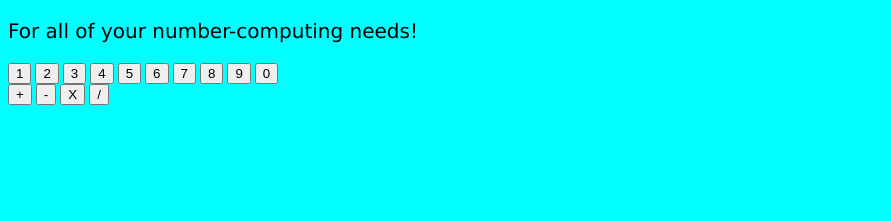
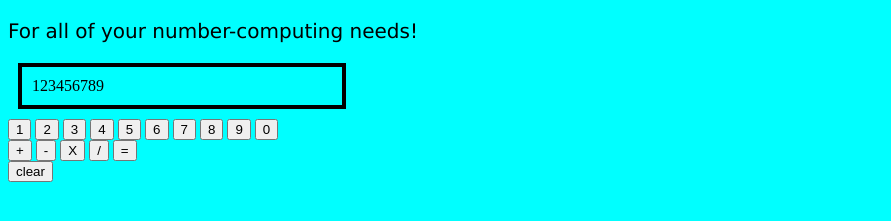
Before and after one commit to bobaboyuwu/Number-Cruncher, a plain HTML site: page index.html in a window 1280 px wide. Shown: the part 61-282 px from the top of the page, without its empty margins (0-891 px from the left). Drawn offline with Linux system fonts and the light colour scheme.

Commit message:
Add equal and clear buttons, display, and comments

```diff
--- a/index.html
+++ b/index.html
@@ -11,7 +11,7 @@
 <body>
     <h1>The Number Cruncher 3000!</h1>
     <p>For all of your number-computing needs!</p>
-    <div id="result"></div>
+    <div id="display">123456789</div>
       <div id="number">
         <button id="1">1</button>
         <button id="2">2</button>
@@ -29,6 +29,10 @@
       <button id="subtract">-</button>
       <button id="multiply">X</button>
       <button id="divide">/</button>
+      <button id="equals">=</button>
+    </div>
+    <div>
+      <button id="clear">clear</button>
     </div>
 </body>
 </html>
--- a/script.js
+++ b/script.js
@@ -0,0 +1,15 @@
+var add = document.querySelector('#add');
+add.addEventListener('click', () => {
+operate(firstNumber="paper", secondNumber = getComputerChoice);
+});
+
+// 1a. create add function
+// 1b. create subtract
+// 1c. create multiply
+// 1d. create divide
+// 2a. create operate function, takes operator
+// and two numbers and does operation
+// 3a. create basic html calculator with buttons for
+// each digit, each function, and "equals" key
+// 3b. add display to calculator
+// 3c. add a "clear" button
--- a/styles.css
+++ b/styles.css
@@ -9,3 +9,10 @@ h1 {
     font-family: verdana;
     font-size: 20px;
  }
+
+ #display {
+    width: 300px;
+    border: 4px solid black;
+    padding: 10px;
+    margin: 10px;
+ }
```
